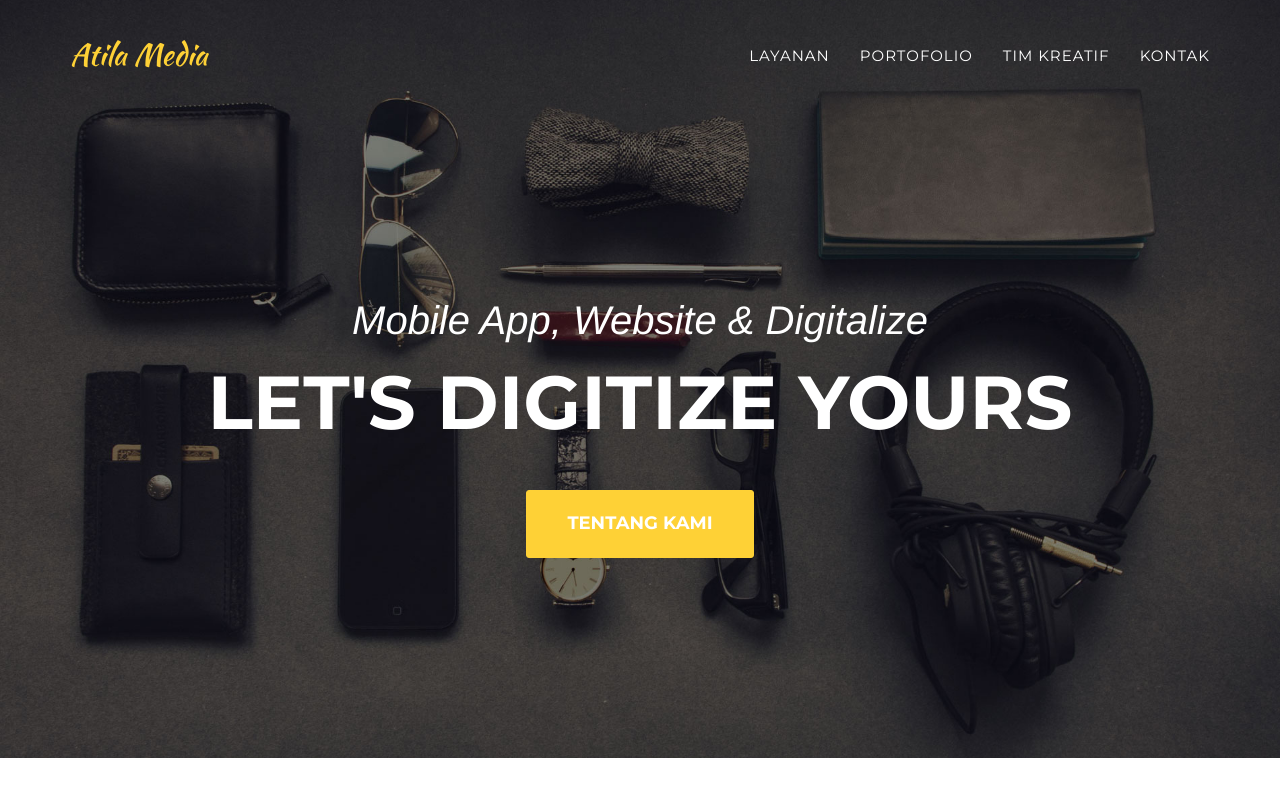
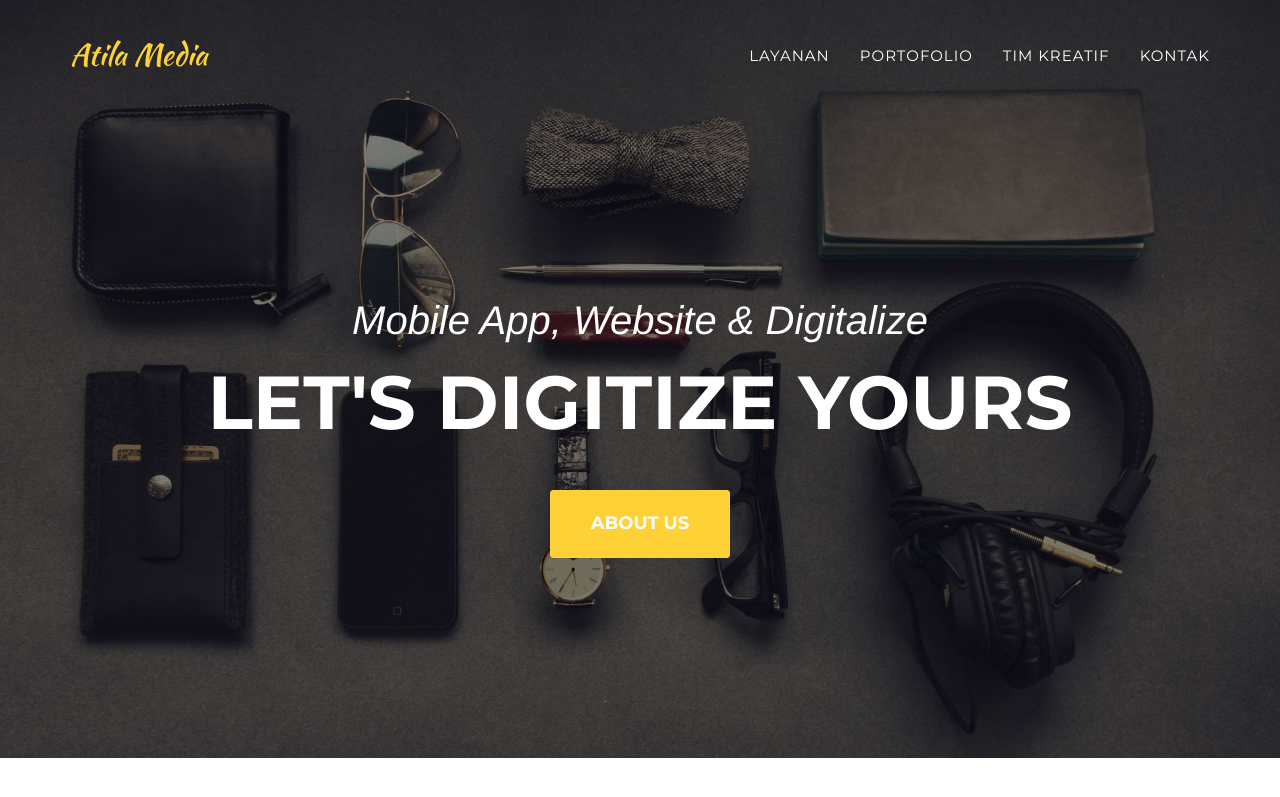
Before and after one commit to atilamedia/atilamedia.github.io, a Jekyll site: the page built from index.html, in a window 1280 px wide and 900 px high. Shown: the top 797 px of the window. Built offline with Jekyll 4.4.1, drawn with Linux system fonts in a browser that asks for light colours; some web fonts are replaced.

Commit message:
Update header.html

```diff
--- a/_includes/header.html
+++ b/_includes/header.html
@@ -46,7 +46,7 @@
             <div class="intro-text">
                 <div class="intro-lead-in">Mobile App, Website & Digitalize</div>
                 <div class="intro-heading">Let's Digitize Yours</div>
-                <a href="#about" class="page-scroll btn btn-xl">Tentang Kami</a>
+                <a href="#about" class="page-scroll btn btn-xl">About Us</a>
             </div>
         </div>
     </header>
```
